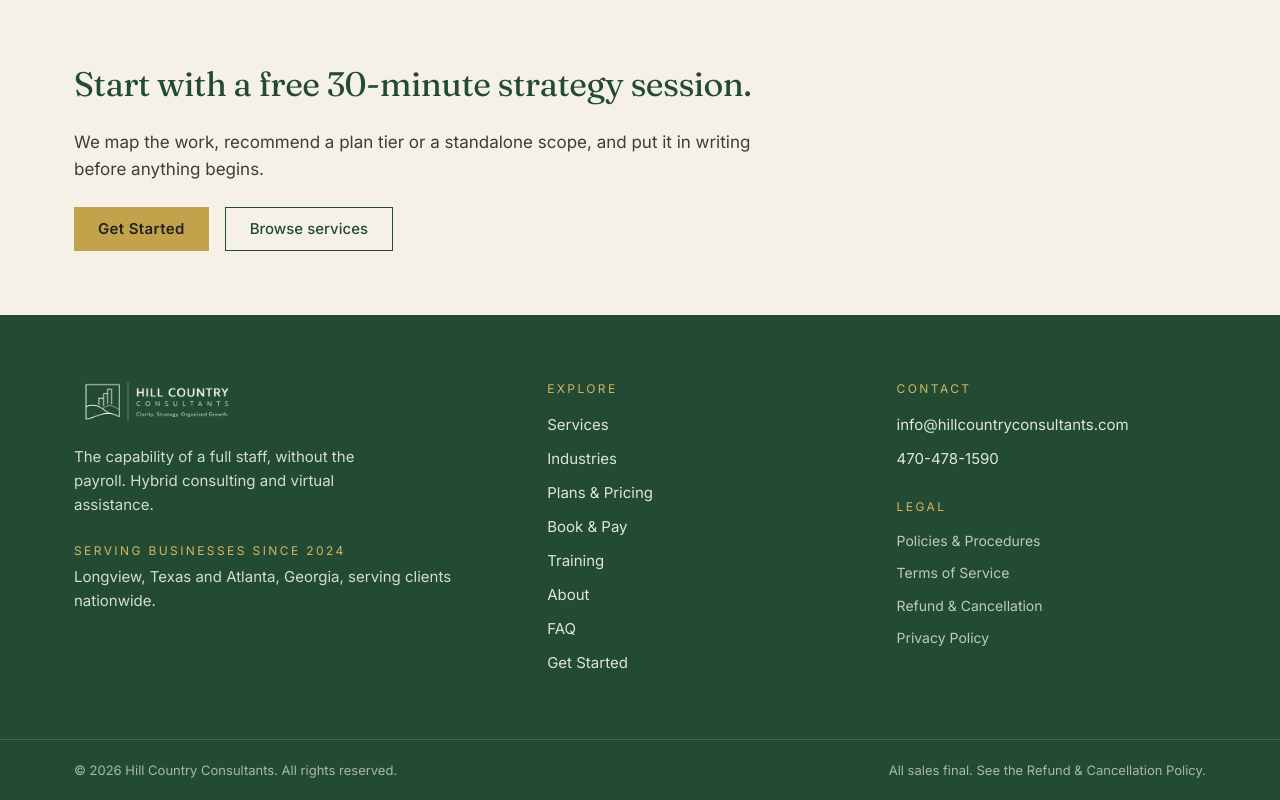
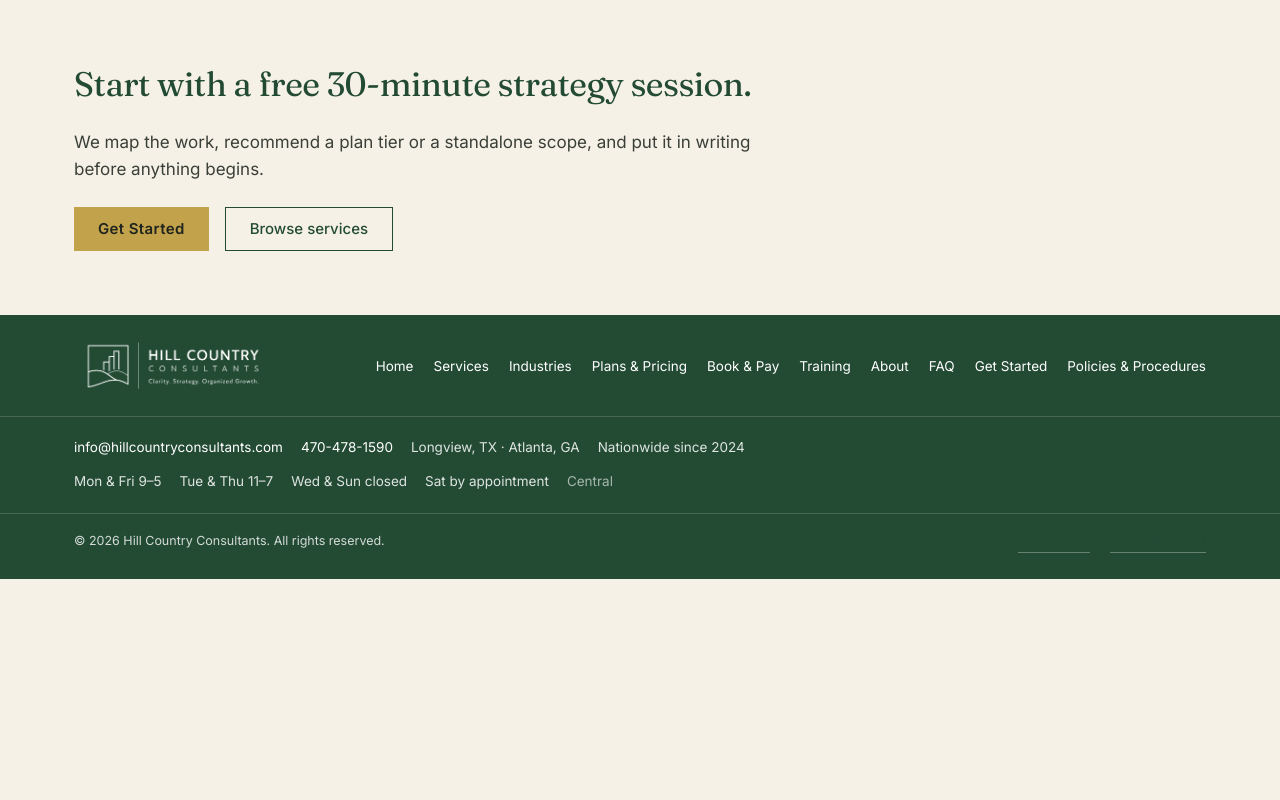
Before and after one commit to KamiReddTX/hill-country-consultants, a Next.js app: page / in a window 1280 px wide. Shown: the part 4322-5122 px from the top of the page. After the commit the page ends 4901 px from the top, so only its background shows below. Built offline with nearby package versions, Linux system fonts and the light colour scheme; no server answers.

Commit message:
Footer: rebuild to approved three-band layout; add Client + Employee Portal links

```diff
--- a/components/site-footer.tsx
+++ b/components/site-footer.tsx
@@ -1,60 +1,91 @@
 import Link from "next/link";
 import Image from "next/image";
-import { SITE, FOOTER_NAV, LEGAL_NAV } from "@/content/site";
+import { SITE } from "@/content/site";
 
-/** The single forest band on the page: contact, navigation, legal. */
+/** Footer nav — one row, matches the header with Home and Policies added. */
+const FOOTER_LINKS: { href: string; label: string }[] = [
+  { href: "/", label: "Home" },
+  { href: "/services", label: "Services" },
+  { href: "/industries", label: "Industries" },
+  { href: "/plans", label: "Plans & Pricing" },
+  { href: "/book", label: "Book & Pay" },
+  { href: "/training", label: "Training" },
+  { href: "/about", label: "About" },
+  { href: "/faq", label: "FAQ" },
+  { href: "/get-started", label: "Get Started" },
+  { href: "/policies", label: "Policies & Procedures" },
+];
+
+/**
+ * Three-band forest footer (matches the approved build): logo + full nav row,
+ * then contact and business hours, then copyright with legal and portal links.
+ * The employee and client portals are reached here — they are part of the site.
+ */
 export function SiteFooter() {
   return (
-    <footer className="band-forest">
-      <div className="shell grid gap-10 py-16 md:grid-cols-[1.4fr_1fr_1fr]">
-        <div>
+    <footer className="bg-forest text-white">
+      {/* Band 1 — logo + full nav */}
+      <div className="mx-auto flex max-w-[1180px] flex-wrap items-center justify-between gap-x-10 gap-y-4 px-6 pb-[22px] pt-6">
         <Image
           src="/assets/logo-horizontal-reversed.png"
           alt="Hill Country Consultants"
           width={410}
           height={115}
-            className="h-[46px] w-auto"
+          className="h-auto w-[196px] shrink-0"
         />
-          <p className="mt-5 max-w-xs text-[15px] text-white/80">
-            The capability of a full staff, without the payroll. Hybrid consulting and virtual assistance.
-          </p>
-          <p className="kicker mt-6">{SITE.since}</p>
-          <p className="mt-1 text-[15px] text-white/80">
-            {SITE.locations}, {SITE.serving}.
-          </p>
-        </div>
-
-        <nav aria-label="Site" className="flex flex-col gap-2.5">
-          <p className="kicker mb-1">Explore</p>
-          {FOOTER_NAV.map((item) => (
-            <Link key={item.href} href={item.href} className="text-[15px] text-white/85 hover:text-gold-onForest">
-              {item.label}
+        <nav aria-label="Footer" className="flex flex-wrap justify-end gap-x-5 gap-y-2.5">
+          {FOOTER_LINKS.map((it) => (
+            <Link
+              key={it.href}
+              href={it.href}
+              className="whitespace-nowrap font-inter text-[13.5px] text-white transition-colors hover:text-[#c2a24a]"
+            >
+              {it.label}
             </Link>
           ))}
         </nav>
+      </div>
 
-        <div className="flex flex-col gap-2.5">
-          <p className="kicker mb-1">Contact</p>
-          <a href={`mailto:${SITE.email}`} className="text-[15px] text-white/85 hover:text-gold-onForest">
-            {SITE.email}
-          </a>
-          <a href={SITE.phoneHref} className="text-[15px] text-white/85 hover:text-gold-onForest">
-            {SITE.phone}
-          </a>
-          <div className="mt-4 flex flex-col gap-2.5">
-            <p className="kicker mb-1">Legal</p>
-            {LEGAL_NAV.map((item) => (
-              <Link key={item.href} href={item.href} className="text-[14px] text-white/70 hover:text-gold-onForest">
-                {item.label}
-              </Link>
-            ))}
+      {/* Band 2 — contact + hours */}
+      <div className="border-t border-white/15">
+        <div className="mx-auto flex max-w-[1180px] flex-wrap items-baseline justify-between gap-x-9 gap-y-3 px-6 py-5 font-inter text-[13.5px]">
+          <div className="flex flex-wrap items-baseline gap-x-[18px] gap-y-2">
+            <a href={`mailto:${SITE.email}`} className="whitespace-nowrap text-white transition-colors hover:text-[#c2a24a]">{SITE.email}</a>
+            <a href={SITE.phoneHref} className="whitespace-nowrap text-white transition-colors hover:text-[#c2a24a]">{SITE.phone}</a>
+            <span className="whitespace-nowrap text-white/85">Longview, TX · Atlanta, GA</span>
+            <span className="whitespace-nowrap text-white/85">Nationwide since 2024</span>
+          </div>
+          <div className="flex flex-wrap items-baseline gap-x-[18px] gap-y-2 text-white/85">
+            <span className="whitespace-nowrap">Mon &amp; Fri 9–5</span>
+            <span className="whitespace-nowrap">Tue &amp; Thu 11–7</span>
+            <span className="whitespace-nowrap">Wed &amp; Sun closed</span>
+            <span className="whitespace-nowrap">Sat by appointment</span>
+            <span className="whitespace-nowrap text-white/60">Central</span>
           </div>
         </div>
       </div>
+
+      {/* Band 3 — copyright + legal + portals */}
       <div className="border-t border-white/15">
-        <div className="shell flex flex-col justify-between gap-2 py-5 text-[13px] text-white/60 sm:flex-row">
-          <p>© {new Date().getFullYear()} {SITE.name}. All rights reserved.</p>
-          <p>All sales final. See the Refund &amp; Cancellation Policy.</p>
+        <div className="mx-auto flex max-w-[1180px] flex-wrap items-center justify-between gap-x-[22px] gap-y-2.5 px-6 pb-[26px] pt-4 font-inter text-[12.5px]">
+          <p className="text-white/80">© {new Date().getFullYear()} {SITE.name}. All rights reserved.</p>
+          <div className="flex flex-wrap items-center gap-x-5 gap-y-2.5 text-white/80">
+            <Link href="/terms" className="whitespace-nowrap transition-colors hover:text-[#c2a24a]">Terms of Service</Link>
+            <Link href="/refund-policy" className="whitespace-nowrap transition-colors hover:text-[#c2a24a]">Refund &amp; Cancellation</Link>
+            <Link href="/privacy" className="whitespace-nowrap transition-colors hover:text-[#c2a24a]">Privacy Policy</Link>
+            <Link
+              href="/portal/login"
+              className="whitespace-nowrap border-b border-white/30 pb-0.5 transition-colors hover:border-[#6b6552] hover:text-[#c2a24a]"
+            >
+              Client Portal
+            </Link>
+            <Link
+              href="/staff/login"
+              className="whitespace-nowrap border-b border-white/30 pb-0.5 transition-colors hover:border-[#6b6552] hover:text-[#c2a24a]"
+            >
+              Employee Portal
+            </Link>
+          </div>
         </div>
       </div>
     </footer>
```
Lines whose indentation alone changed are shown as unchanged.
